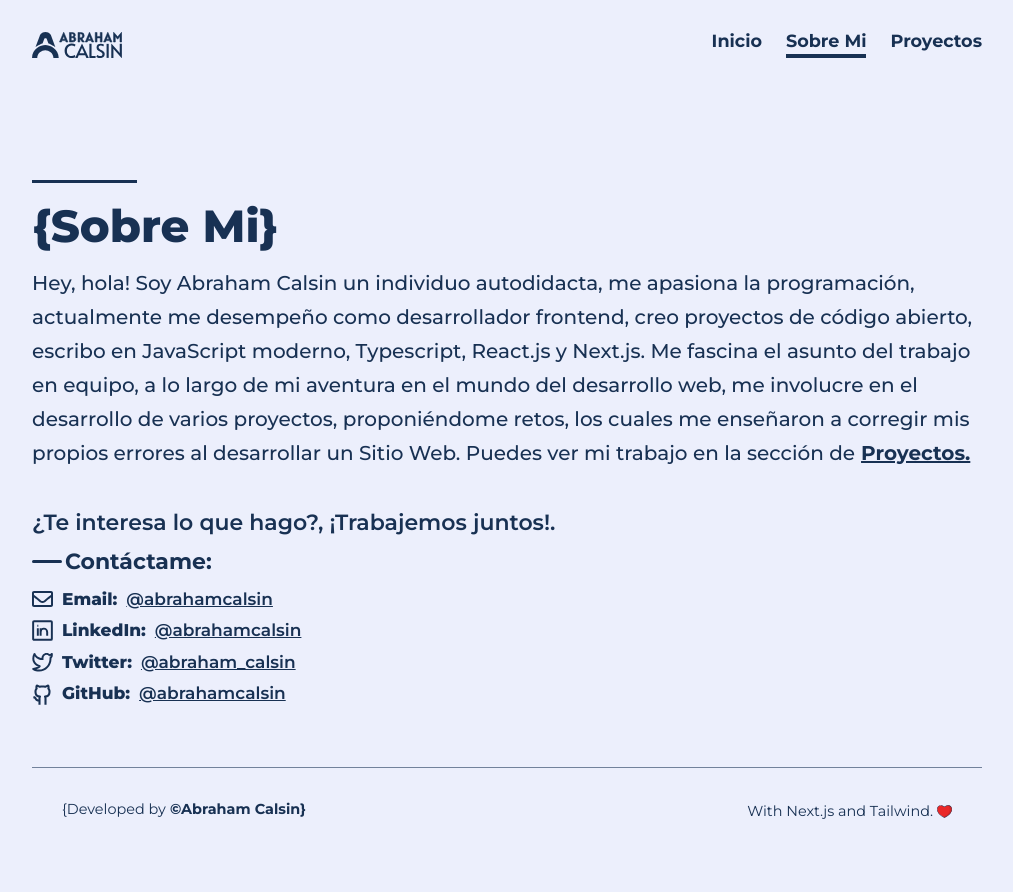
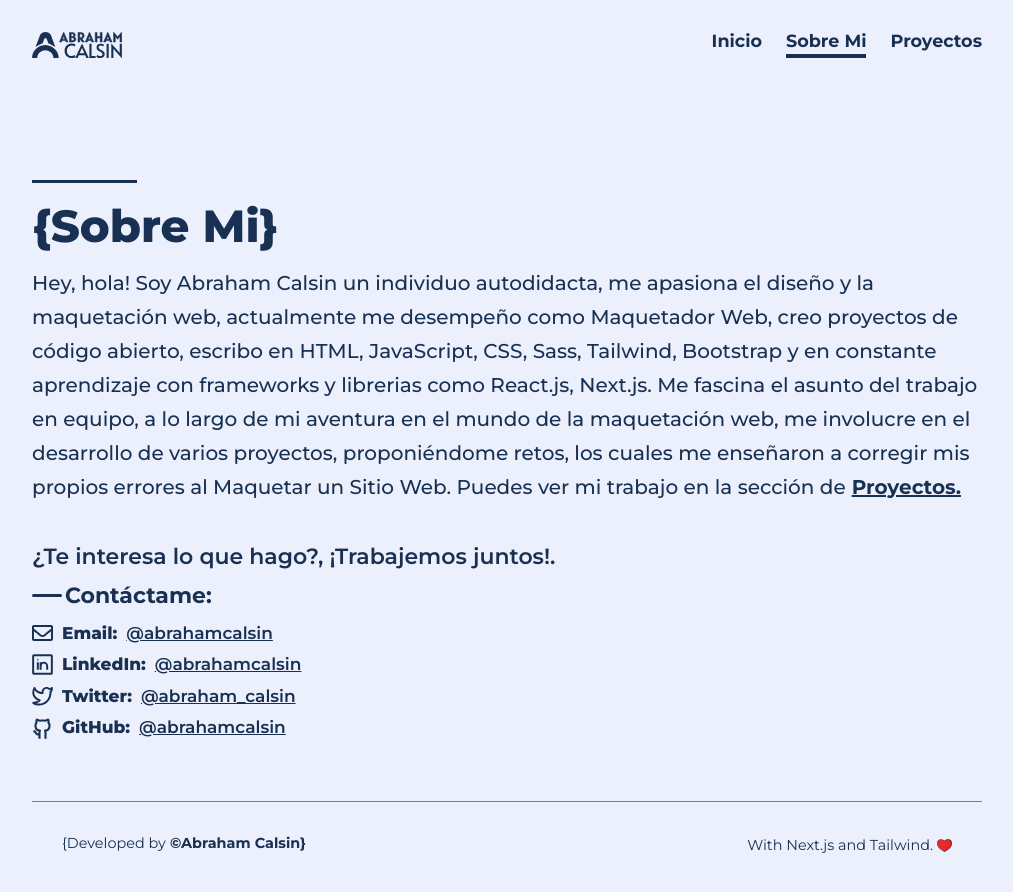
Before and after one commit to Uvacoder/port-abrahamcalsin, a Next.js app: page /about-me in a window 1280 px wide. Shown: the top 892 px of the page, without its empty margins (133-1146 px from the left). Built offline with nearby package versions, Linux system fonts and the light colour scheme.

Commit message:
modified layout file

```diff
--- a/components/layout/index.js
+++ b/components/layout/index.js
@@ -15,7 +15,8 @@ const MainLayout = (props) => (
       <meta
         data-react-helmet="true"
         name="description"
-        content="Frontend developer, creator of open source projects, writing in modern JavaScripr, Typescript, React.js and Next.js."
+        content="Maquetador Web, creador de proyectos de código abierto, escribiendo en HTML, JavaScript, CSS, Sass,
+          Tailwind, Bootstrap."
       />
       <meta
         data-react-helmet="true"
@@ -36,7 +37,8 @@ const MainLayout = (props) => (
       <meta
         data-react-helmet="true"
         property="og:description"
-        content="Frontend developer, creator of open source projects, writing in modern JavaScripr, Typescript, React.js and Next.js."
+        content="Maquetador Web, creador de proyectos de código abierto, escribiendo en HTML, JavaScript, CSS, Sass,
+          Tailwind, Bootstrap."
       />
       <meta
         data-react-helmet="true"
@@ -56,12 +58,13 @@ const MainLayout = (props) => (
       <meta
         data-react-helmet="true"
         name="twitter:title"
-        content="Abraham Calsin - Frontend Developer"
+        content="Abraham Calsin - Maquetador Web"
       />
       <meta
         data-react-helmet="true"
         name="twitter:description"
-        content="Frontend developer, creator of open source projects, writing in modern JavaScripr, Typescript, React.js and Next.js."
+        content="Maquetador Web, creador de proyectos de código abierto, escribiendo en HTML, JavaScript, CSS, Sass,
+          Tailwind, Bootstrap."
       />
       <meta
         data-react-helmet="true"
--- a/pages/about-me/index.js
+++ b/pages/about-me/index.js
@@ -34,14 +34,16 @@ const AboutMe = () => {
           {"{"}Sobre Mi{"}"}
         </h1>
         <p className="text-size-4 leading-loose font-medium mt-2 px-0 sm:text-size-8.1-desk">
-          Hey, hola! Soy Abraham Calsin un individuo autodidacta, me apasiona la
-          programación, actualmente me desempeño como desarrollador frontend,
-          creo proyectos de código abierto, escribo en JavaScript moderno,
-          Typescript, React.js y Next.js. Me fascina el asunto del trabajo en
-          equipo, a lo largo de mi aventura en el mundo del desarrollo web, me
-          involucre en el desarrollo de varios proyectos, proponiéndome retos,
-          los cuales me enseñaron a corregir mis propios errores al desarrollar
-          un Sitio Web. Puedes ver mi trabajo en la sección de
+          Hey, hola! Soy Abraham Calsin un individuo autodidacta, me apasiona el
+          diseño y la maquetación web, actualmente me desempeño como Maquetador
+          Web, creo proyectos de código abierto, escribo en HTML, JavaScript,
+          CSS, Sass, Tailwind, Bootstrap y en constante aprendizaje con
+          frameworks y librerias como React.js, Next.js. Me fascina el asunto
+          del trabajo en equipo, a lo largo de mi aventura en el mundo de la
+          maquetación web, me involucre en el desarrollo de varios proyectos,
+          proponiéndome retos, los cuales me enseñaron a corregir mis propios
+          errores al Maquetar un Sitio Web. Puedes ver mi trabajo en la sección
+          de
           <Link href="/projects">
             <a className="font-bold underline ml-2">Proyectos.</a>
           </Link>
@@ -64,7 +66,7 @@ const AboutMe = () => {
             iconSocialSrc="/icons/linkedin.svg"
             alt="LinkedIn"
             contentSpan="LinkedIn:"
-            href="https://www.linkedin.com/in/abrahamcalsin/"
+            href="https://www.linkedin.com/in/abrahamcalsin"
             contentLinkIcons="@abrahamcalsin"
           />
           <ContactSocialMedia
--- a/pages/index.js
+++ b/pages/index.js
@@ -45,8 +45,8 @@ const Home = () => {
               {"{"}Abraham Calsin{"}"}
             </h1>
             <p className="text-size-5 font-medium px-10 mt-2 sm:px-0 sm:text-size-8.1-desk">
-              Hey, hola! Soy un desarrollador frontend, apasionado por la
-              programación, creando proyectos de código abierto.
+              Hey, hola! Soy un Maquetador Web, apasionado por el diseño y la
+              programación web, creo proyectos de código abierto.
             </p>
             <div className="flex justify-center sm:justify-start gap-5 mt-6 sm:mt-10">
               <SocialMediaStyles
```
